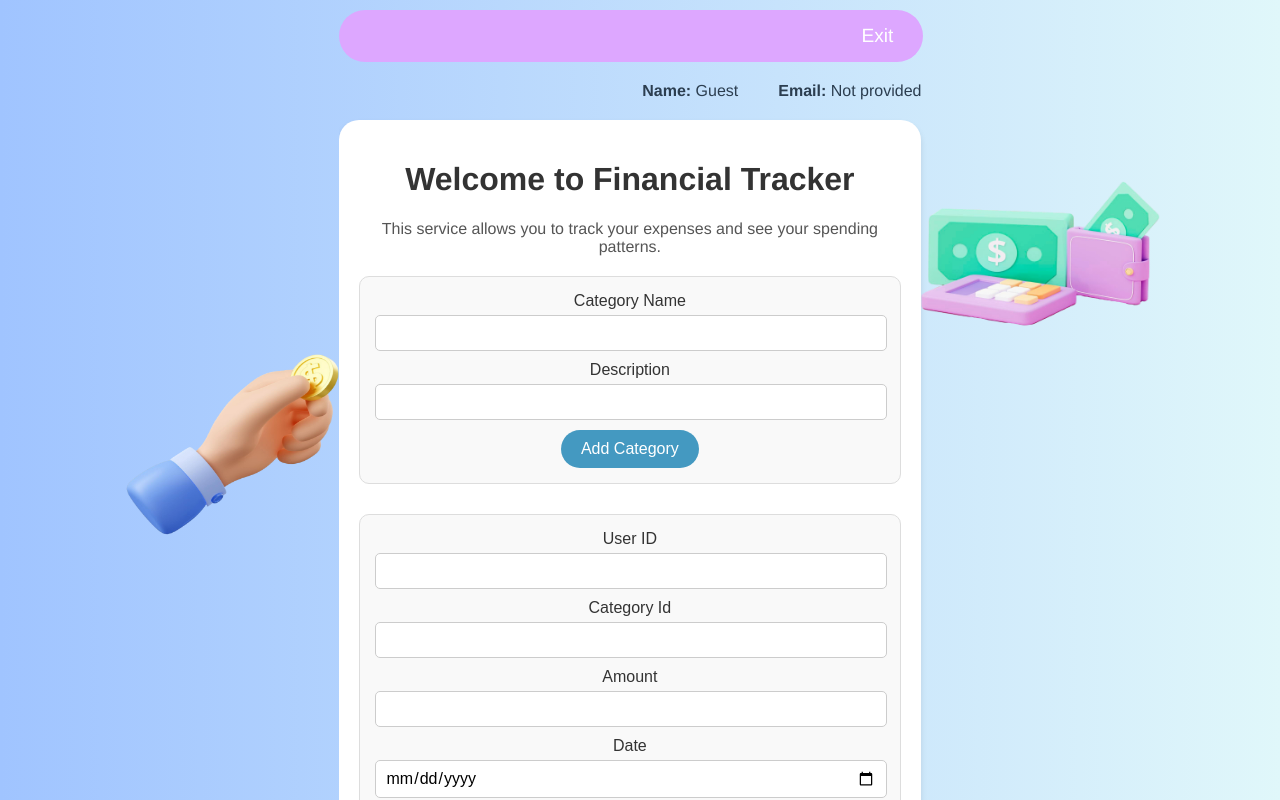
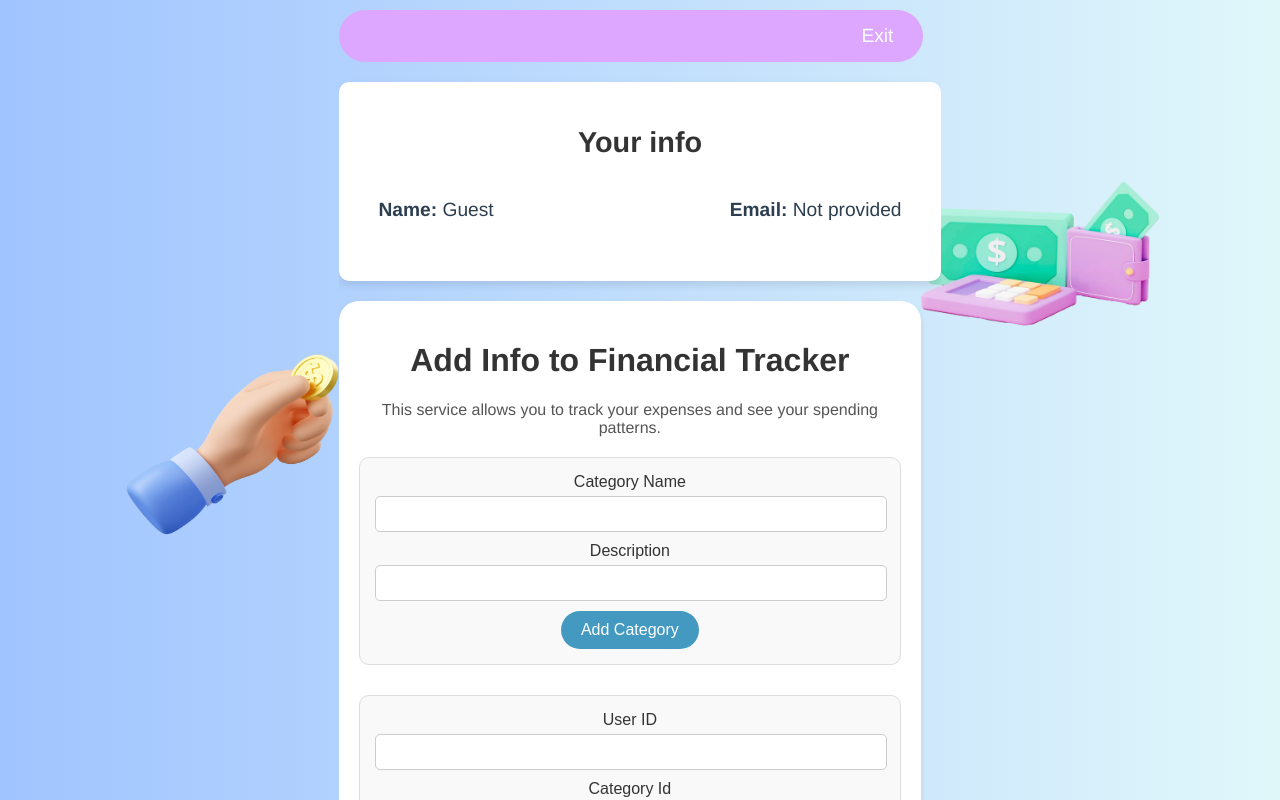
Before and after one commit to dushesk/final_project, a Vue app in the folder frontend/: page /home in a window 1280 px wide. Shown: the top 800 px of the page. Built offline with nearby package versions, Linux system fonts and the light colour scheme.

Commit message:
обновление дизайна и стилей. выделение отдельного блока информации о юзере

```diff
--- a/frontend/src/components/Home.vue
+++ b/frontend/src/components/Home.vue
@@ -7,19 +7,20 @@
       <a href="#" @click.prevent="goToPage('stats')">Exit</a>
     </div>
 
-    <!-- Информация о пользователе -->
+    <!-- Блок информации о пользователе и таблицы -->
+    <div class="user-info-container">
+      <h2>Your info</h2>
       <div class="user-info">
         <div><strong>Name:</strong> {{ userName }}</div>
         <div><strong>Email:</strong> {{ userEmail }}</div>
       </div>
-
       <!-- Таблица с расходами -->
       <div class="expenses-list" v-if="expenses.length > 0">
-      <h2>User Expenses</h2>
+        <h2>Your expenses</h2>
         <table>
           <thead>
             <tr>
-            <th>Date</th>
+              <th>Data</th>
               <th>Amount</th>
               <th>Description</th>
             </tr>
@@ -33,10 +34,11 @@
           </tbody>
         </table>
       </div>
+    </div>
 
     <div class="container">
       <div v-if="currentPage === 'home'" class="main-page">
-        <h1>Welcome to Financial Tracker</h1>
+        <h1>Add Info to Financial Tracker</h1>
         <p class="info-text">
           This service allows you to track your expenses and see your spending patterns.
         </p>
--- a/frontend/src/styles/home.css
+++ b/frontend/src/styles/home.css
@@ -127,3 +127,47 @@ body {
   .user-info > div{
     margin: 20px;
   }
+
+  /* отдельный блок для информации о пользователе */
+  .user-info-container {
+    background-color: #fff;
+    border-radius: 10px;
+    box-shadow: 0 4px 8px rgba(0, 0, 0, 0.1);
+    padding: 20px;
+    margin: 20px auto;
+    max-width: 800px;
+  }
+
+  .user-info-container h2 {
+    text-align: center;
+    font-size: 1.8rem;
+    margin-bottom: 20px;
+    color: #333;
+  }
+
+  .user-info {
+    display: flex;
+    justify-content: space-between;
+    margin-bottom: 20px;
+    font-size: 1.2rem;
+  }
+
+  .expenses-list table {
+    width: 100%;
+    border-collapse: collapse;
+  }
+
+  .expenses-list th, .expenses-list td {
+    border: 1px solid #ddd;
+    padding: 8px;
+    text-align: center;
+  }
+
+  .expenses-list th {
+    background-color: #f4f4f4;
+    font-weight: bold;
+  }
+
+  .expenses-list tbody tr:nth-child(odd) {
+    background-color: #f9f9f9;
+  }
```
Lines whose indentation alone changed are shown as unchanged.
